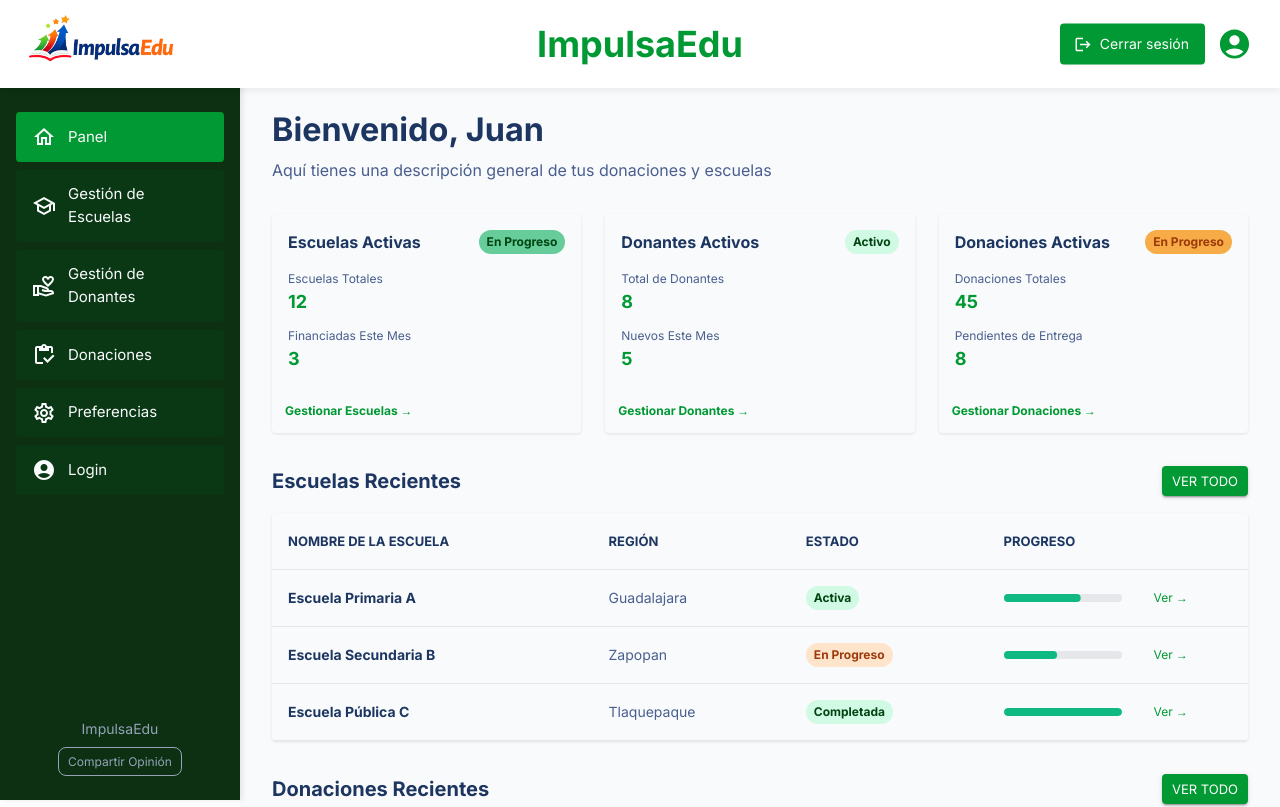
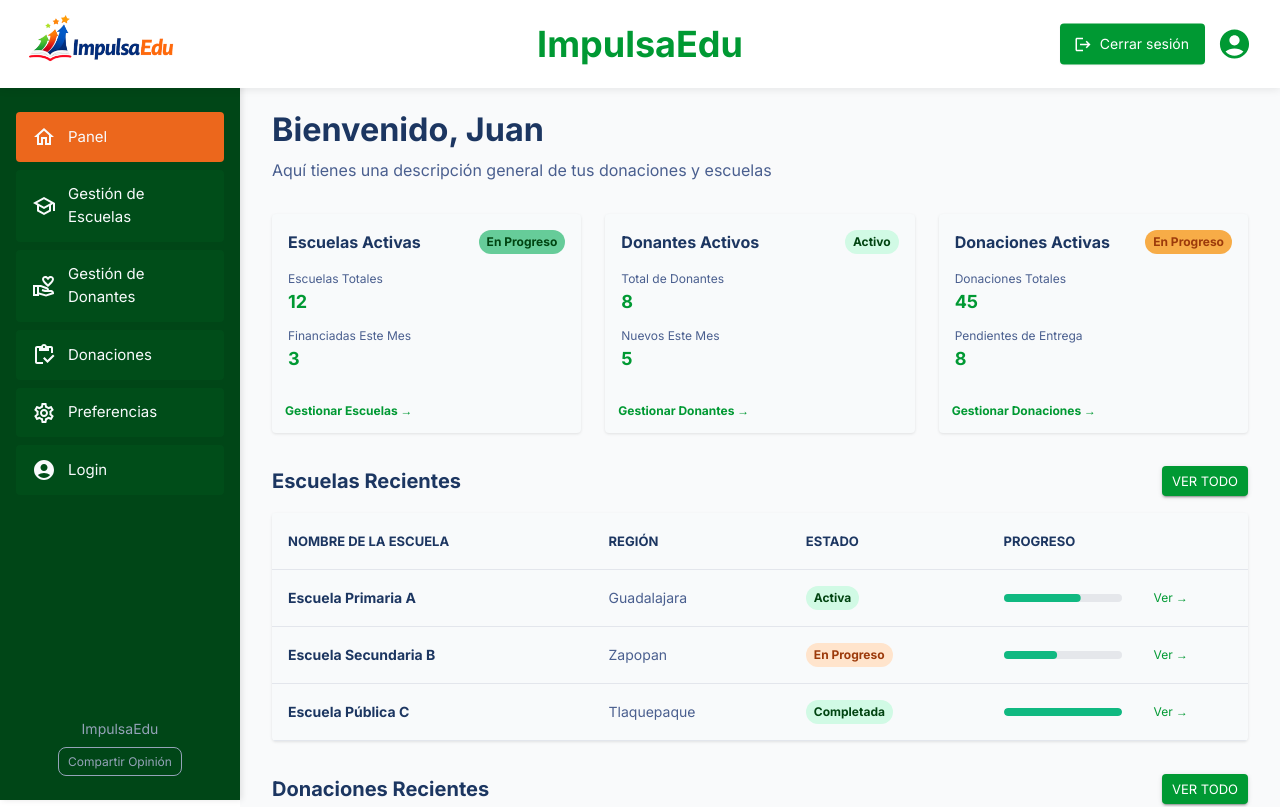
Before and after one commit to andresaugom/ImpulsaEdu, a Next.js app in the folder frontend/: page / in a window 1280 px wide. Shown: the top 807 px of the page. Built offline with nearby package versions, Linux system fonts and the light colour scheme.

Commit message:
Updated color for sidebar button ; stills looking ugly ; TODO: IMPROVE

```diff
--- a/frontend/src/components/AdminSidebar.tsx
+++ b/frontend/src/components/AdminSidebar.tsx
@@ -39,7 +39,7 @@ import {
         sx={{
           width: 240,
           height: '100vh',
-          backgroundColor: '#0c3011',
+          backgroundColor: '#004617',
           color: '#F8FAFC',
           display: 'flex',
           flexDirection: 'column',
@@ -78,9 +78,9 @@ import {
                     borderRadius: 1,
                     paddingY: 1.2,
                     color: '#F8FAFC',
-                    backgroundColor: '#009933',
+                    backgroundColor: '#ec671c',
                     '&:hover': {
-                      backgroundColor: '#006622',
+                      backgroundColor: '#813a11',
                     },
                   }}
                 >
```
